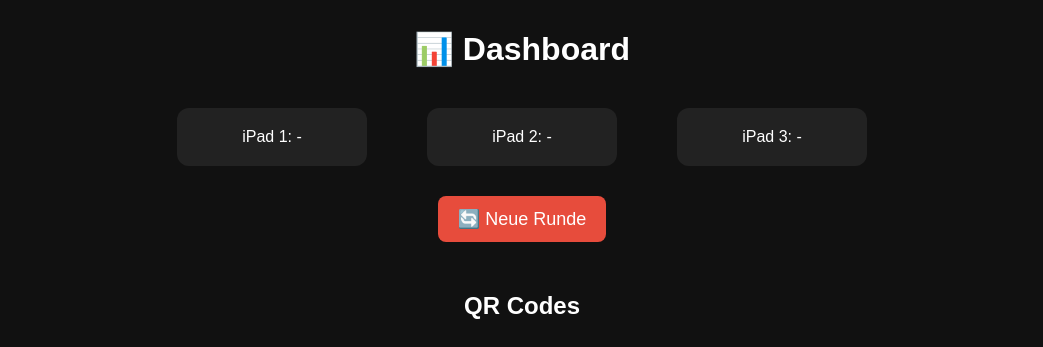
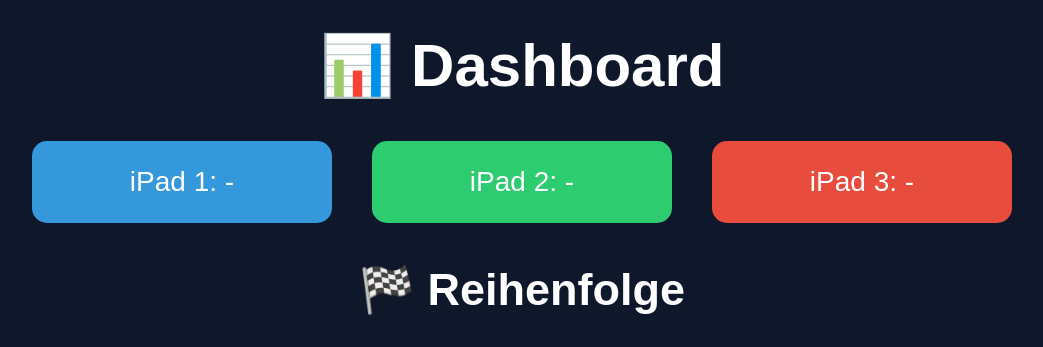
Before and after one commit to Jannik279/flask-projekt, a Flask app: page / in a window 1280 px wide; the page is wider, and only the part inside the window is pictured. Shown: the top 347 px of that part, without its empty margins (118-1161 px from the left). Run offline with Flask 3, Linux system fonts and the light colour scheme; data that the repository does not hold is empty.

Commit message:
Revamp dashboard layout and styles

```diff
--- a/templates/dashboard.html
+++ b/templates/dashboard.html
@@ -7,49 +7,50 @@
 <style>
 body {
     font-family: Arial;
-    background: #111;
+    background: #0f172a;
     color: white;
     text-align: center;
 }
 
 h1 {
+    font-size: 60px;
     margin-top: 30px;
 }
 
 .grid {
     display: flex;
     justify-content: center;
-    gap: 60px;
+    gap: 40px;
     margin-top: 40px;
 }
 
 .card {
-    background: #222;
-    padding: 20px;
-    border-radius: 12px;
-    width: 150px;
+    width: 250px;
+    padding: 25px;
+    border-radius: 15px;
+    font-size: 28px;
 }
 
-button {
-    margin-top: 30px;
-    padding: 12px 20px;
-    font-size: 18px;
-    border: none;
-    border-radius: 8px;
-    background: #e74c3c;
-    color: white;
-    cursor: pointer;
+.a { background: #3498db; }
+.b { background: #2ecc71; }
+.c { background: #e74c3c; }
+
+.order {
+    margin-top: 40px;
+    font-size: 30px;
 }
 
-.qr {
-    margin-top: 50px;
+.qr-area {
     display: flex;
     justify-content: center;
-    gap: 60px;
+    gap: 120px;
+    margin-top: 60px;
 }
 
 .qr-box {
-    text-align: center;
+    padding: 20px;
+    border: 3px solid white;
+    border-radius: 15px;
 }
 </style>
 </head>
@@ -59,30 +60,35 @@ button {
 <h1>📊 Dashboard</h1>
 
 <div class="grid">
-    <div class="card">iPad 1: <span id="a1"></span></div>
-    <div class="card">iPad 2: <span id="a2"></span></div>
-    <div class="card">iPad 3: <span id="a3"></span></div>
+    <div class="card a">iPad 1: <span id="a1">-</span></div>
+    <div class="card b">iPad 2: <span id="a2">-</span></div>
+    <div class="card c">iPad 3: <span id="a3">-</span></div>
+</div>
+
+<div class="order">
+    <h2>🏁 Reihenfolge</h2>
+    <p id="order"></p>
 </div>
 
 <button onclick="reset()">🔄 Neue Runde</button>
 
-<h2 style="margin-top:50px;">QR Codes</h2>
+<h2>QR Codes</h2>
 
-<div class="qr">
+<div class="qr-area">
 
     <div class="qr-box">
         <p>iPad 1</p>
-        <img src="https://api.qrserver.com/v1/create-qr-code/?size=150x150&data={{ request.url_root }}submit/1">
+        <img src="https://api.qrserver.com/v1/create-qr-code/?size=180x180&data={{ request.url_root }}submit/1">
     </div>
 
     <div class="qr-box">
         <p>iPad 2</p>
-        <img src="https://api.qrserver.com/v1/create-qr-code/?size=150x150&data={{ request.url_root }}submit/2">
+        <img src="https://api.qrserver.com/v1/create-qr-code/?size=180x180&data={{ request.url_root }}submit/2">
     </div>
 
     <div class="qr-box">
         <p>iPad 3</p>
-        <img src="https://api.qrserver.com/v1/create-qr-code/?size=150x150&data={{ request.url_root }}submit/3">
+        <img src="https://api.qrserver.com/v1/create-qr-code/?size=180x180&data={{ request.url_root }}submit/3">
     </div>
 
 </div>
@@ -92,9 +98,18 @@ async function load() {
     let res = await fetch("/state");
     let data = await res.json();
 
-    document.getElementById("a1").innerText = data.answers["1"] || "-";
-    document.getElementById("a2").innerText = data.answers["2"] || "-";
-    document.getElementById("a3").innerText = data.answers["3"] || "-";
+    let a = data.answers;
+
+    document.getElementById("a1").innerText = a["1"]?.answer || "-";
+    document.getElementById("a2").innerText = a["2"]?.answer || "-";
+    document.getElementById("a3").innerText = a["3"]?.answer || "-";
+
+    let orderText = "";
+    data.order.forEach((ipad, index) => {
+        orderText += (index+1) + ". iPad " + ipad + " ";
+    });
+
+    document.getElementById("order").innerText = orderText || "-";
 }
 
 async function reset() {
```
